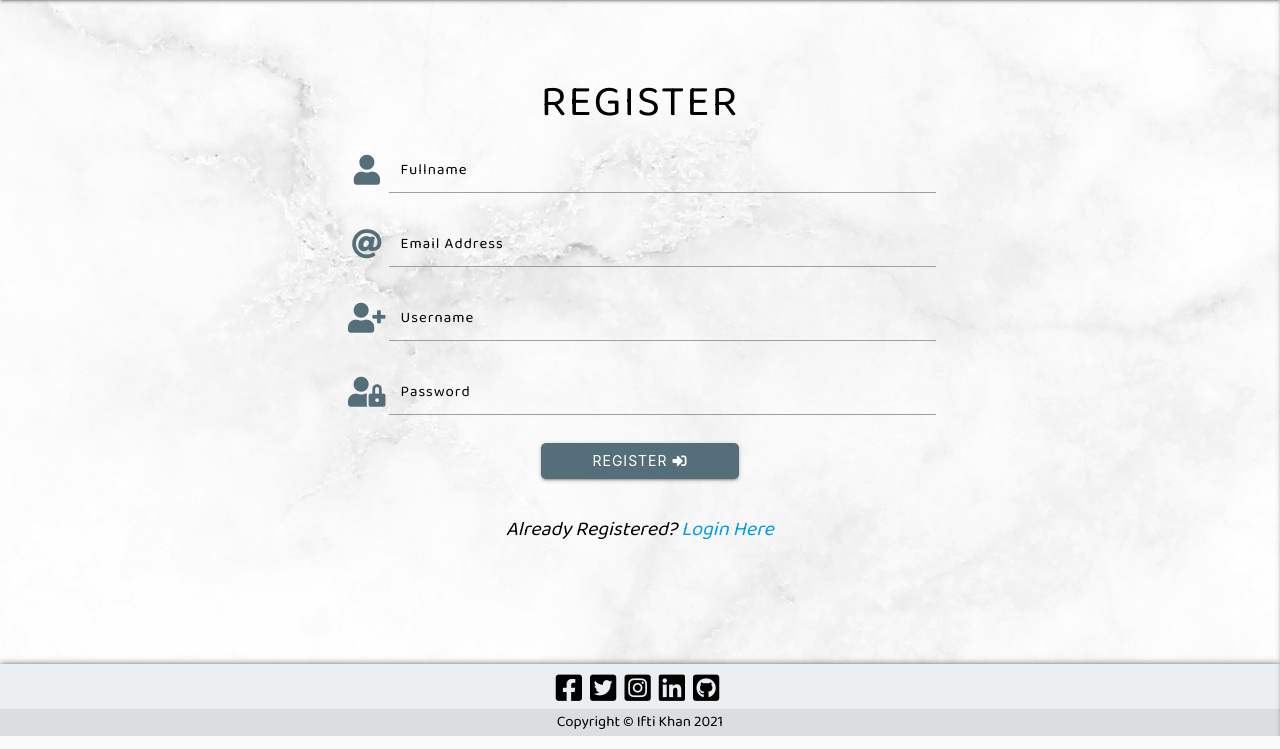
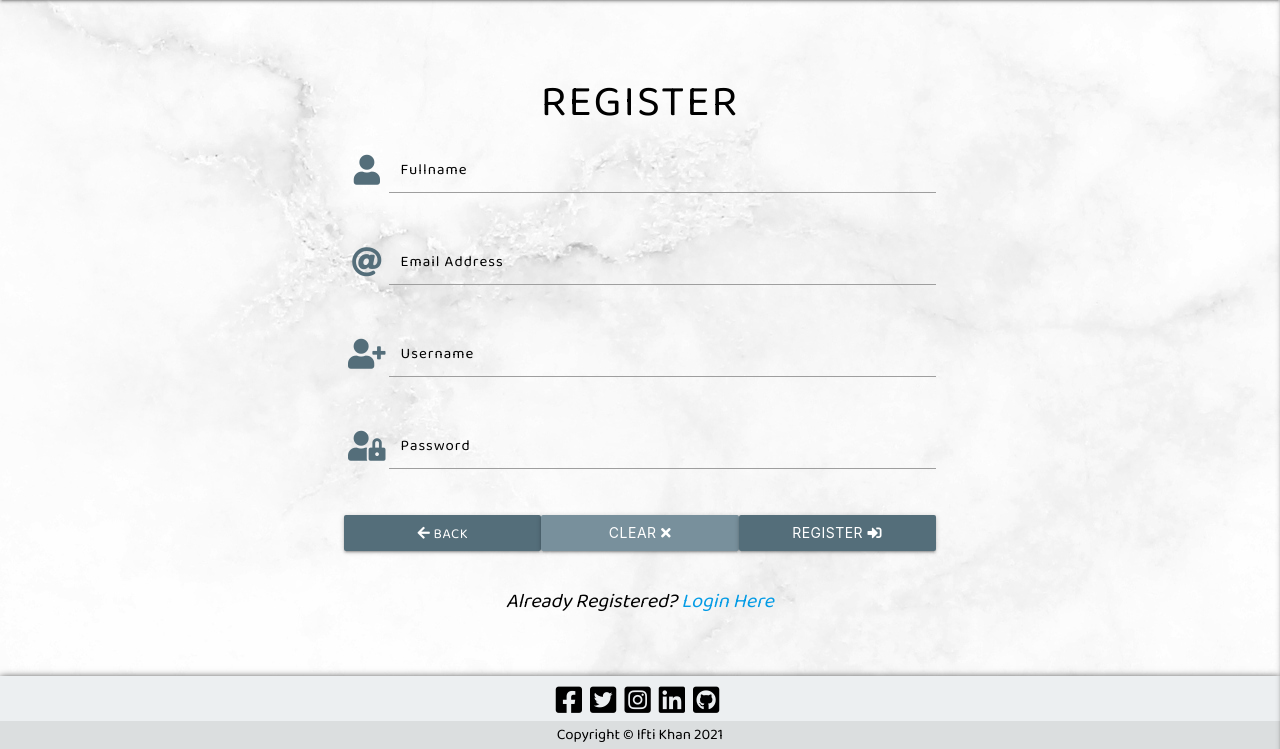
Before and after one commit to ifti-khan/cookbook, a Flask app: page /register in a window 1280 px wide. Shown: the part 64-813 px from the top of the page. Run offline with Flask 2, Linux system fonts and the light colour scheme; some libraries are stand-ins or nearby versions.

Commit message:
mod: register form validation done and new form btns added

```diff
--- a/static/css/style.css
+++ b/static/css/style.css
@@ -152,6 +152,10 @@ footer {
     text-align: center;
 }
 
+.input-field .helper-text {
+    min-height: 0;
+}
+
 /*recipe.html*/
 .reg-message2 {
     font-style: italic;
--- a/static/js/script.js
+++ b/static/js/script.js
@@ -2,7 +2,7 @@ $(document).ready(function(){
     $("#copyright-jsyear").text(new Date().getFullYear());
     $(".sidenav").sidenav({ edge: "right" });
     $('.modal').modal();
-    $('input#recipe_name, input#recipe_description, input#recipe_image_url,\
+    $('input#fullname, input#email, input#username, input#password, input#recipe_name, input#recipe_description, input#recipe_image_url,\
     input#recipe_name, textarea#recipe_ingredients, textarea#recipe_steps').characterCounter();
     $('select').formSelect();
 
--- a/templates/add_recipe.html
+++ b/templates/add_recipe.html
@@ -4,7 +4,7 @@
 <!--Create Recipe Form-->
 <div class="row add_recipe_row">
     <h3 class="center-align text-shadow create-recipe-title">Create Recipe</h3>
-    <form class="col s10 offset-s1" method="POST" action="{{ url_for('add_recipe') }}">
+    <form class="col s10 offset-s1" autocomplete="off" method="POST" action="{{ url_for('add_recipe') }}">
 
         <!--Input Field Recipe Name-->
         <div class="row">
--- a/templates/register.html
+++ b/templates/register.html
@@ -4,15 +4,16 @@
 <div class="row register-row">
     <div class="col s10 offset-s1 m10 offset-m1 l10 offset-l1 xl8 offset-xl2 register-con">
         <h3 class="center-align text-shadow reg-title">Register</h3>
-        <form class="col s12 m8 offset-m2" method="POST" action="{{ url_for('register') }}">
+        <form class="col s12 m8 offset-m2" autocomplete="off" method="POST" action="{{ url_for('register') }}">
 
             <!--Fullname Input Field-->
             <div class="row">
                 <div class="input-field col s10 offset-s1 m12">
                     <i class="fas fa-user prefix blue-grey-text text-darken-1"></i>
-                    <input id="fullname" name="fullname" type="text" minlength="5" maxlength="25"
-                        pattern="^[a-zA-Z0-9\s]{5,15}$" class="validate" required>
+                    <input id="fullname" name="fullname" type="text" data-length="25" minlength="5" maxlength="25"
+                        pattern="^[a-zA-Z0-9\s]{5,25}$" class="validate" required="lol">
                     <label for="fullname" class="black-text">Fullname</label>
+                    <span class="helper-text col s10" data-error="Must be 5 characters or more"></span>
                 </div>
             </div>
 
@@ -20,9 +21,10 @@
             <div class="row">
                 <div class="input-field col s10 offset-s1 m12">
                     <i class="fas fa-at prefix blue-grey-text text-darken-1"></i>
-                    <input id="email" name="email" type="email" minlength="5" maxlength="30"
-                    class="validate" required>
+                    <input id="email" name="email" type="email" data-length="50" minlength="5" maxlength="50"
+                        class="validate" required>
                     <label for="email" class="black-text">Email Address</label>
+                    <span class="helper-text col s10" data-error="Must be 5 characters or more"></span>
                 </div>
             </div>
 
@@ -30,9 +32,11 @@
             <div class="row">
                 <div class="input-field col s10 offset-s1 m12">
                     <i class="fas fa-user-plus prefix blue-grey-text text-darken-1"></i>
-                    <input id="username" name="username" type="text" minlength="5" maxlength="30"
-                        pattern="^[a-zA-Z0-9]{5,15}$" class="validate" required>
+                    <input id="username" name="username" type="text" data-length="25" minlength="5" maxlength="25"
+                        pattern="^[a-zA-Z0-9]{5,25}$" class="validate" required>
                     <label for="username" class="black-text">Username</label>
+                    <span class="helper-text col s10"
+                        data-error="Must be 5 characters or more with no special characters"></span>
                 </div>
             </div>
 
@@ -40,17 +44,25 @@
             <div class="row">
                 <div class="input-field col s10 offset-s1 m12">
                     <i class="fas fa-user-lock prefix blue-grey-text text-darken-1"></i>
-                    <input id="password" name="password" type="password" minlength="5"
-                        maxlength="20" pattern="^[a-zA-Z0-9]{5,15}$" class="validate" required>
+                    <input id="password" name="password" type="password" data-length="25" minlength="5" maxlength="25"
+                        pattern="[A-Za-z0-9\W+]{5,25}" class="validate" required>
                     <label for="password" class="black-text">Password</label>
+                    <span class="helper-text col s10" data-error="Must be 5 characters or more"></span>
                 </div>
             </div>
 
-            <!--Register Button-->
+            <!--Buttons for the form-->
             <div class="row">
-                <button type="submit" class="col s4 offset-s4 btn blue-grey darken-1 text-shadow reg-btn">
-                    Register <i class="fas fa-sign-in-alt"></i>
-                </button>
+
+                <!--Back Button-->
+                <a href="{{ url_for('index') }}"
+                    class="col s4 btn blue-grey darken-1 text-shadow"><i class="fas fa-arrow-left"></i> Back</a>
+
+                <!--Clear Button-->
+                <button type="reset" class="col s4 btn blue-grey lighten-1 text-shadow clear-btn">Clear <i class="fas fa-times"></i></button>
+
+                <!--Submit Button-->
+                <button type="submit" class="col s4 btn blue-grey darken-1 text-shadow">Register <i class="fas fa-sign-in-alt"></i></button>
             </div>
         </form>
     </div>
```
